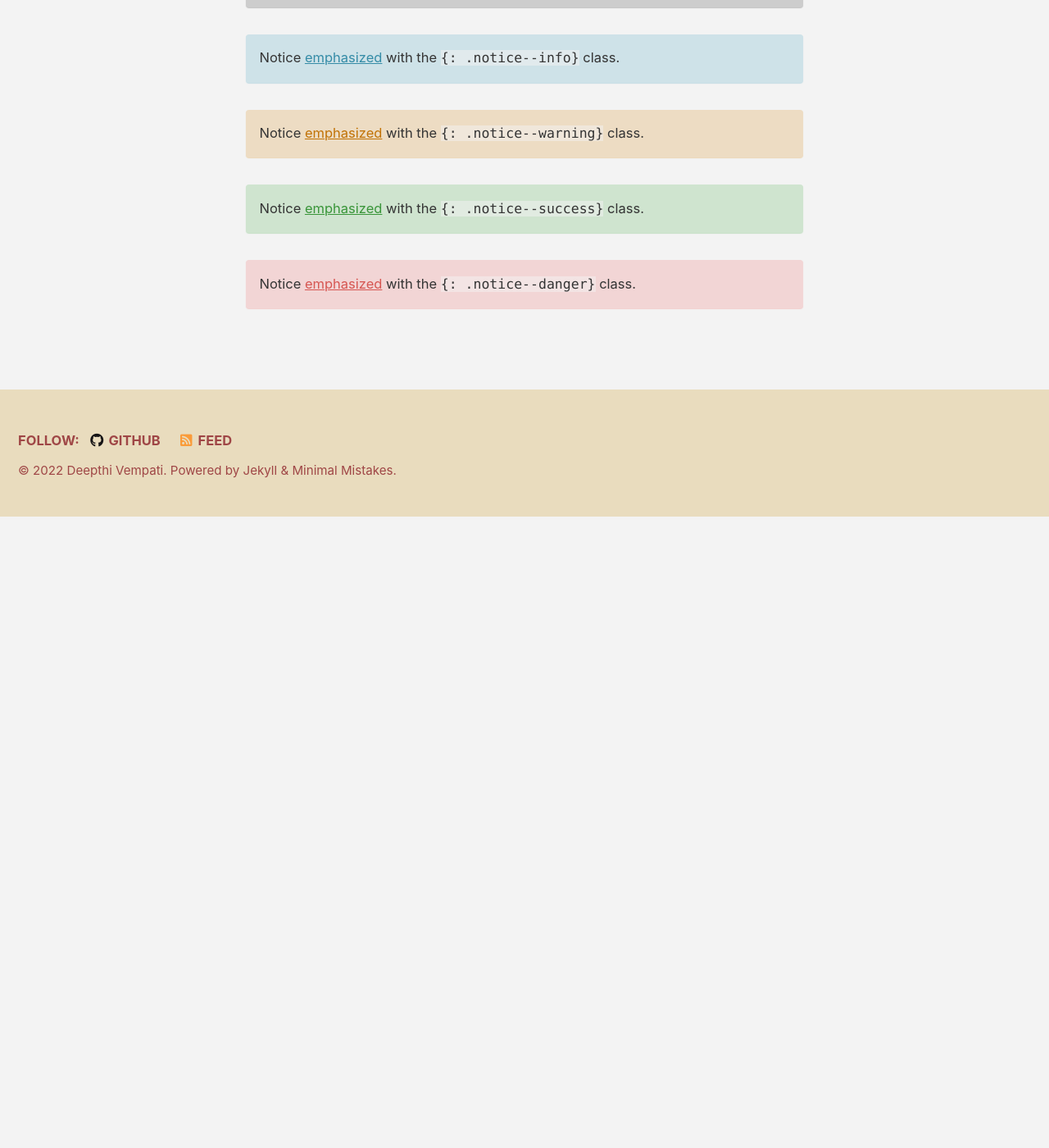
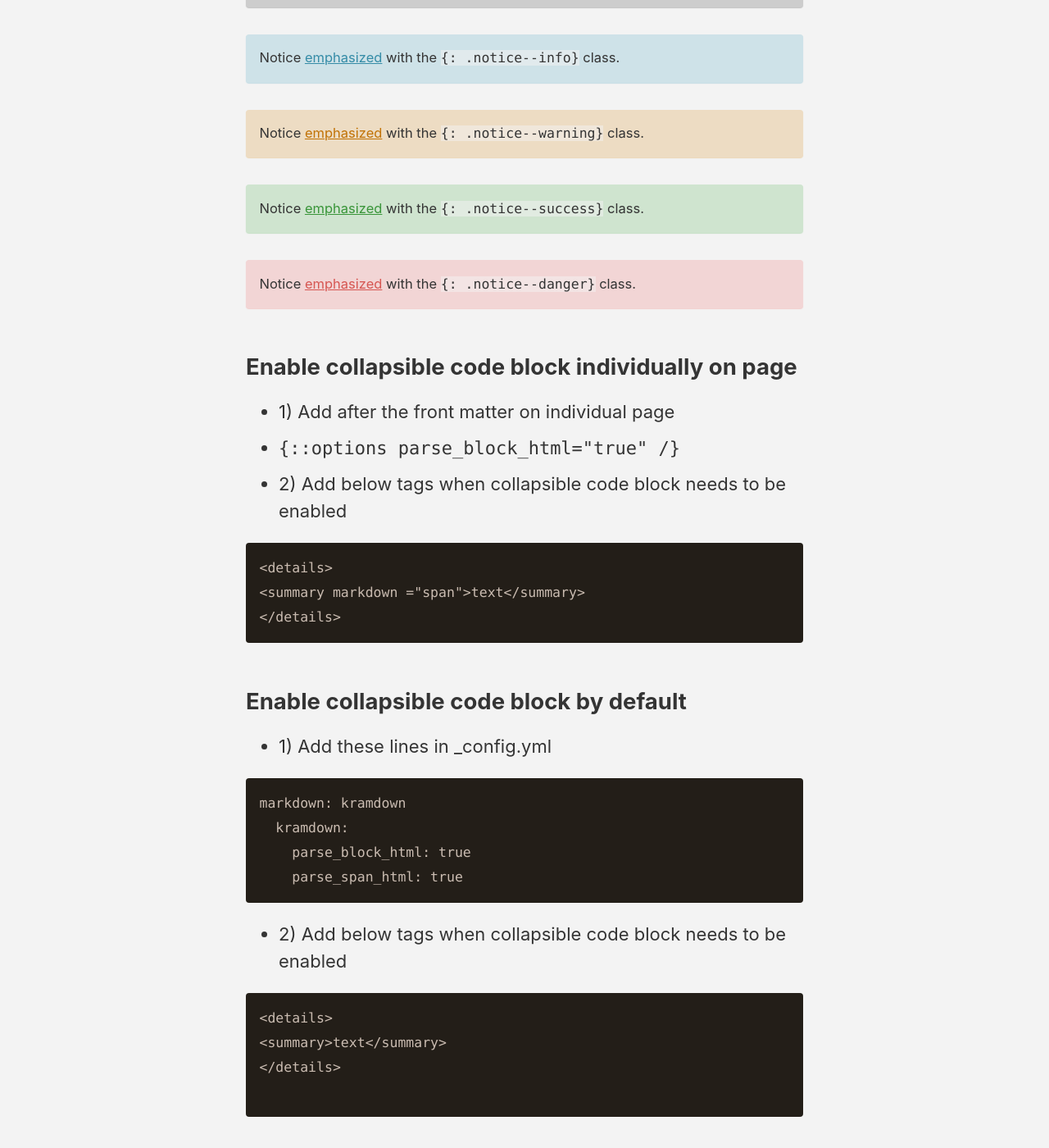
Before and after one commit to deepthivempati/deepthivempati.github.io, a Jekyll site: the page built from _posts/2022-10-15-markdown-help.md, in a window 1280 px wide and 1400 px high, scrolled down 2769 px. Shown: the whole window at 82% size. Built offline with Jekyll 4.4.1, drawn with Linux system fonts in a browser that asks for light colours; cached includes are drawn as plain includes; our own code applies the rules of GitHub Pages for plain Markdown files; before the commit the page ends 3399 px from its top, so only the background shows below that.

Commit message:
markdown help

````diff
--- a/_posts/2022-10-15-markdown-help.md
+++ b/_posts/2022-10-15-markdown-help.md
@@ -103,3 +103,34 @@ Notice [emphasized](#notices-with-theme) with the `{: .notice--success}` class.
 
 Notice [emphasized](#notices-with-theme) with the `{: .notice--danger}` class.
 {: .notice--danger}
+
+## Enable collapsible code block individually on page
+
+* 1) Add after the front matter on individual page
+* `{::options parse_block_html="true" /}`
+* 2) Add below tags when collapsible code block needs to be enabled
+
+```
+<details>
+<summary markdown ="span">text</summary>
+</details>
+```
+
+## Enable collapsible code block by default
+
+* 1) Add these lines in _config.yml
+
+```
+markdown: kramdown
+  kramdown:
+    parse_block_html: true
+    parse_span_html: true
+```
+* 2) Add below tags when collapsible code block needs to be enabled
+
+```
+<details>
+<summary>text</summary>
+</details>
+
+```
````
